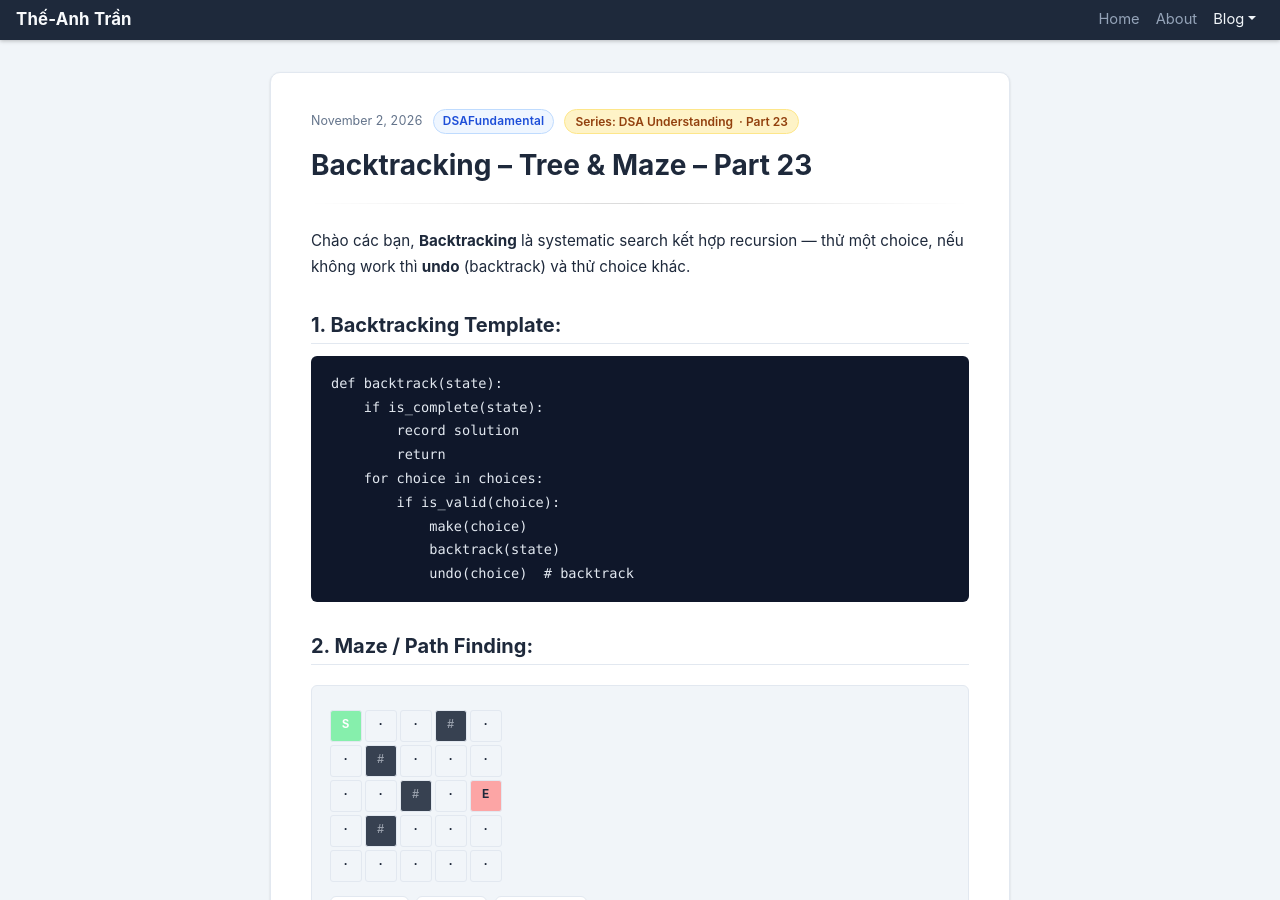
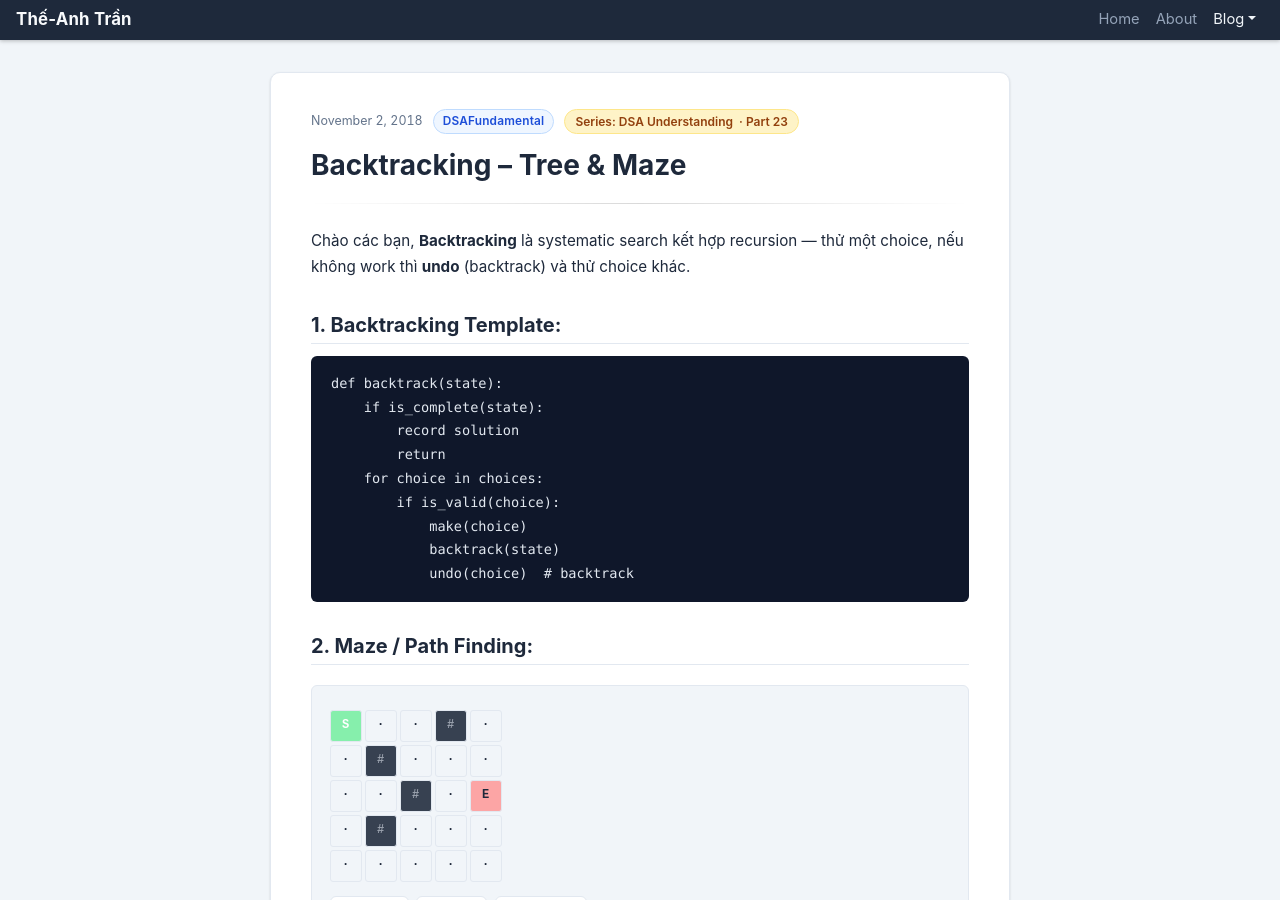
Before and after one commit to anhttmle/anhttmle.github.io, a Jekyll site: the page built from _posts/2018-11-02-DSA-23.md, in a window 1280 px wide and 900 px high. Built offline with Jekyll 4.4.1, drawn with Linux system fonts in a browser that asks for light colours; some of the changed text lies outside the part shown.

Commit message:
Update and rename 2026-11-02-DSA-23.md to 2018-11-02-DSA-23.md

```diff
--- a/_posts/2026-11-02-DSA-23.md
+++ b/_posts/2018-11-02-DSA-23.md
@@ -1,6 +1,6 @@
 ---
-title: "Backtracking – Tree & Maze – Part 23"
-date: 2026-11-02
+title: "Backtracking – Tree & Maze"
+date: 2018-11-02
 layout: post
 categories: DSAFundamental
 series: "DSA Understanding"
```
